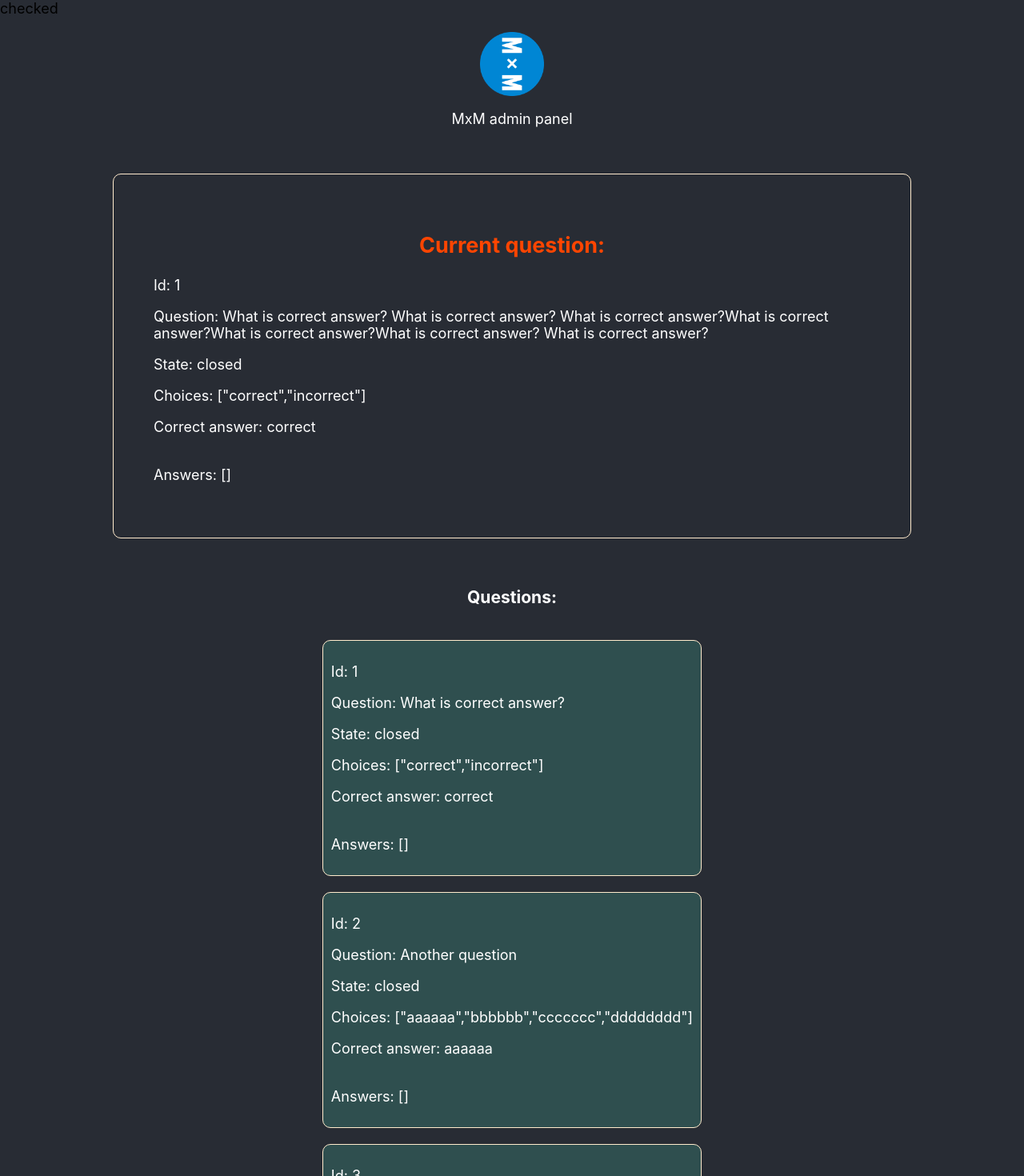
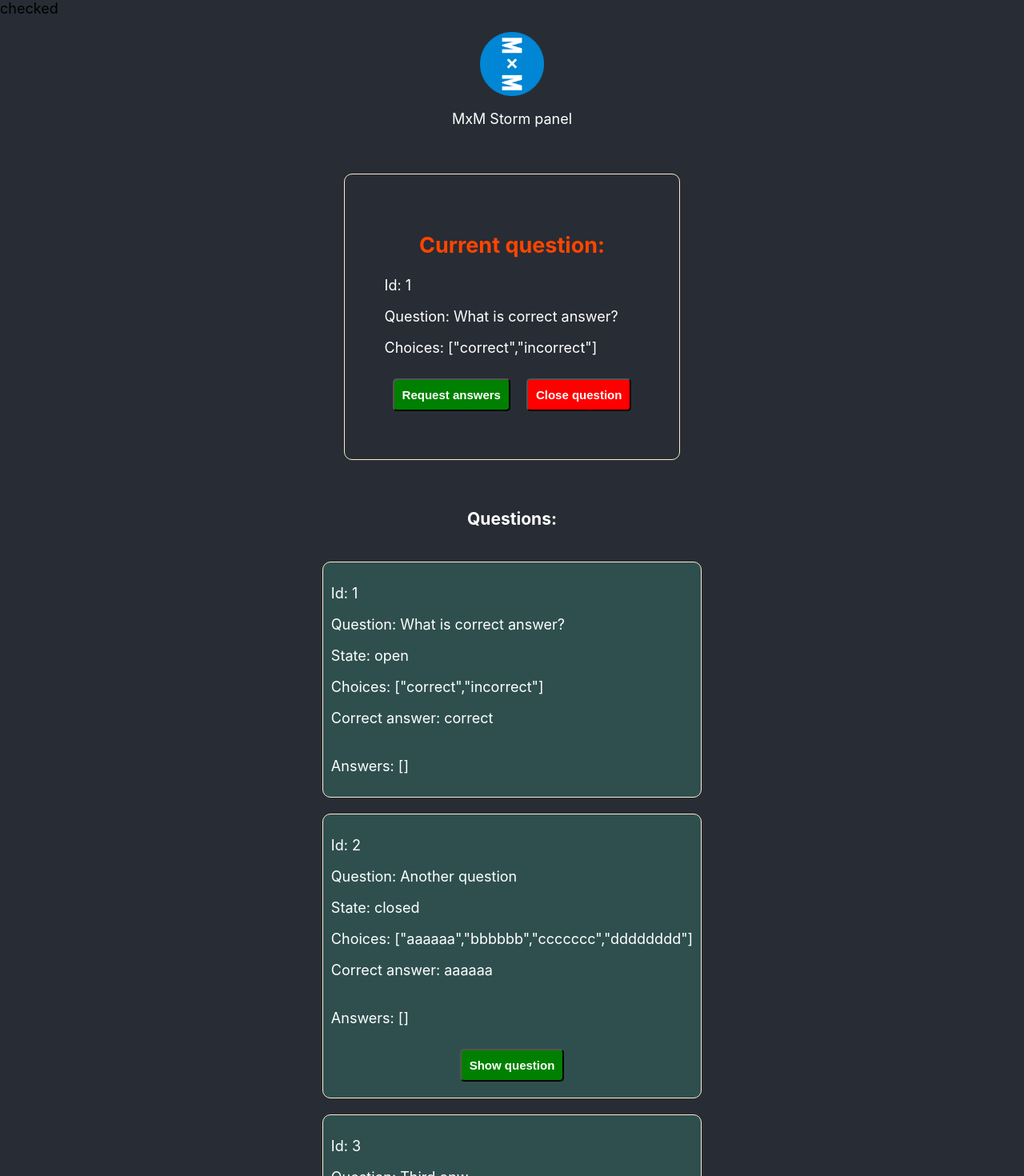
Before and after one commit to ipolotsky/mxm-admin, a React (Create React App) app: page / in a window 1280 px wide. Shown: the top 1470 px of the page at 80% size. Built offline with nearby package versions, Linux system fonts and the light colour scheme.

Commit message:
Add actions to questions

```diff
--- a/src/App.css
+++ b/src/App.css
@@ -38,6 +38,20 @@
   color: orangered;
 }
 
+.start-in-list {
+  margin: 10px;
+  padding: 10px;
+  background-color: green;
+  border-radius: 5px;
+  font-size: 15px;
+  font-weight: bold;
+  color: white;
+}
+
+.closed {
+  background-color: red;
+}
+
 @media (prefers-reduced-motion: no-preference) {
   .App-logo {
     animation: App-logo-spin infinite 20s linear;
--- a/src/App.js
+++ b/src/App.js
@@ -9,12 +9,13 @@ function App() {
     <div className="App">
       <header className="App-header">
         <img src={logo} className="App-logo" alt="logo" />
-        <p>
-          MxM admin panel
-        </p>
+        <p>MxM Storm panel</p>
+
         <CurrentQuestion/>
-          <h3>Questions:</h3>
-          <QuestionList/>
+
+        <h3>Questions:</h3>
+        <QuestionList/>
+
       </header>
     </div>
   );
--- a/src/CurrentQuestion.js
+++ b/src/CurrentQuestion.js
@@ -1,6 +1,6 @@
 import React, { useState, useEffect } from 'react'
 import Question from "./Question";
-import {apiCurrentQuestion} from "./api/endpoints";
+import {apiCurrentQuestion, apiSetQuestionState} from "./api/endpoints";
 
 const CurrentQuestion = () => {
 
@@ -13,12 +13,22 @@ const CurrentQuestion = () => {
         setTimeout(() => setLoader(false), 500);
     }
 
+    async function changeNextState() {
+        let newState = currentQuestion.state === 'open' ? 'openToAnswer' : 'closed';
+        await apiSetQuestionState(currentQuestion.id, newState);
+    }
+
+    async function changeState(newState) {
+        await apiSetQuestionState(currentQuestion.id, newState);
+    }
+
     useEffect(() => {
         const interval = setInterval(() => {
             getCurrentQuestion()
         }, 1000);
         return () => clearInterval(interval);
     }, []);
+
 
     if (currentQuestion === null) {
         return  (
@@ -33,6 +43,16 @@ const CurrentQuestion = () => {
             {loader && <span className="checked">checked</span>}
             <h2>Current question:</h2>
             <Question question={currentQuestion}/>
+
+            {/*ВОТ ТАК НАДО, ЖДЕМ, КОГДА БУДЕТ ПОЛЕ STATE ПРИХОДИТЬ ОТ СЕРВЕРА*/}
+            {/*<button onClick={ changeNextState } className="start-in-list">*/}
+            {/*    {currentQuestion.state === 'open' && (<span>Request answers</span>)}*/}
+            {/*    {currentQuestion.state === 'openToAnswer' && (<span>Stop requesting answers. Close.</span>)}*/}
+            {/*</button>*/}
+
+            {/*ВОТ ТАК НЕ НАДО*/}
+            <button onClick={() => changeState('openToAnswer')} className="start-in-list">Request answers</button>
+            <button onClick={() => changeState('closed')} className="start-in-list closed">Close question</button>
         </div>)
 }
 
--- a/src/Question.js
+++ b/src/Question.js
@@ -4,7 +4,7 @@ const Question = ({question}) => (
     <div className="question-content">
         <p>Id: {question.id}</p>
         <p>Question: {question.text}</p>
-        <p>State: {question.state}</p>
+        {question.state && (<p>State: {question.state}</p>)}
         {question.choices && (<p>Choices: {JSON.stringify(question.choices)}</p>)}
         {question.correct_answer && (<p>Correct answer: {question.correct_answer}</p>)}
         {question.answers && (
--- a/src/QuestionList.js
+++ b/src/QuestionList.js
@@ -1,12 +1,21 @@
 import React, { useState, useEffect } from 'react'
 import Question from "./Question";
-import {apiGetQuestions} from "./api/endpoints";
+import {apiGetQuestions, apiSetQuestionState} from "./api/endpoints";
 
 const QuestionList = () => {
     const [questions, setQuestions] = useState([]);
 
     async function getQuestions() {
         setQuestions(await apiGetQuestions());
+    }
+
+    async function openQuestion(questionId) {
+        if (await apiSetQuestionState(questionId, 'open')) {
+            setQuestions(await apiGetQuestions());
+        }
+        else {
+            alert("Failed to open " + questionId);
+        }
     }
 
     useEffect(() => {
@@ -18,6 +27,8 @@ const QuestionList = () => {
             {questions.map(question => (
                 <div key={question.id} className="question-in-list">
                     <Question question={question}/>
+                    {question.state === 'closed' &&
+                        (<button onClick={() => openQuestion(question.id)} className="start-in-list">Show question</button>)}
                 </div>
             ))}
         </div>
--- a/src/api/endpoints.js
+++ b/src/api/endpoints.js
@@ -21,7 +21,7 @@ export async function apiCurrentQuestion()  {
          */
 
     let dummyNoQuestion = {"status": "ok", "result": null};
-    let dummyQuestion = {"status": "ok", "result": {"id": 1, "state": "closed", "text": "What is correct answer? What is correct answer? What is correct answer?What is correct answer?What is correct answer?What is correct answer? What is correct answer?", "image": null, "choices": ["correct", "incorrect"], "correct_answer": "correct", "answers": []}}
+    let dummyQuestion = {"status": "ok", "result": {"id": 1, "text": "What is correct answer?", "image": null, "choices": ["correct", "incorrect"]}}
 
     return dummyQuestion.result;
 }
@@ -49,6 +49,35 @@ export async function apiGetQuestions()  {
          */
 
     let dummyNoQuestions = {"status": "ok", "result": []}
-    let dummyQuestions = {"status": "ok", "result": [{"id": 1, "state": "closed", "text": "What is correct answer?", "image": null, "choices": ["correct", "incorrect"], "correct_answer": "correct", "answers": []}, {"id": 2, "state": "closed", "text": "Another question", "image": null, "choices": ["aaaaaa", "bbbbbb", "ccccccc", "dddddddd"], "correct_answer": "aaaaaa", "answers": []}, {"id": 3, "state": "closed", "text": "Third onw", "image": null, "choices": ["qwer", "qwerty", "asdf", "asdfgh"], "correct_answer": "qwerty", "answers": []}]}
+    let dummyQuestions = {"status": "ok", "result": [{"id": 1, "state": "open", "text": "What is correct answer?", "image": null, "choices": ["correct", "incorrect"], "correct_answer": "correct", "answers": []}, {"id": 2, "state": "closed", "text": "Another question", "image": null, "choices": ["aaaaaa", "bbbbbb", "ccccccc", "dddddddd"], "correct_answer": "aaaaaa", "answers": []}, {"id": 3, "state": "closed", "text": "Third onw", "image": null, "choices": ["qwer", "qwerty", "asdf", "asdfgh"], "correct_answer": "qwerty", "answers": []}]}
     return dummyQuestions.result
 }
+
+export async function apiSetQuestionState(questionId, state) {
+
+/*    try {
+        // @ts-ignore
+        const result = await fetch("https://tinder.pirotech.space/storm/question/set_state", {
+            headers: {
+                "X-User": "SPARKY",
+            },
+            method: "POST",
+            body: JSON.stringify({
+                state: state,
+                question_id: questionId
+            }),
+        });
+
+        if (result.status !== 200) {
+            throw Error(`Failed to set state ${JSON.stringify(result)}, ${JSON.stringify(await result.json())}`);
+        }
+        return true;
+    } catch (e) {
+        console.log(JSON.stringify(e));
+        throw e;
+    }
+
+ */
+    console.log("State changed. Question: " + questionId + " State: " + state);
+    return true;
+}
```
